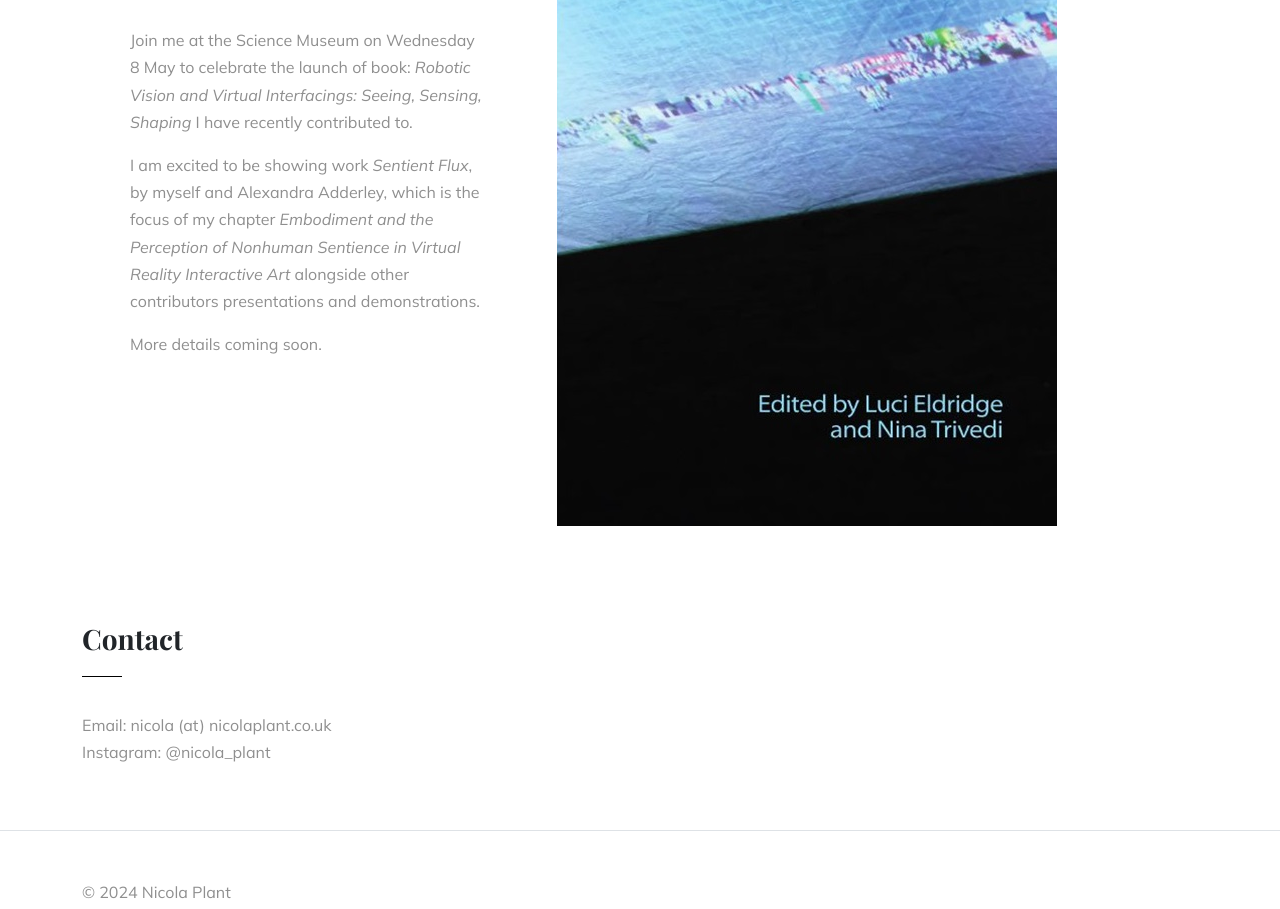
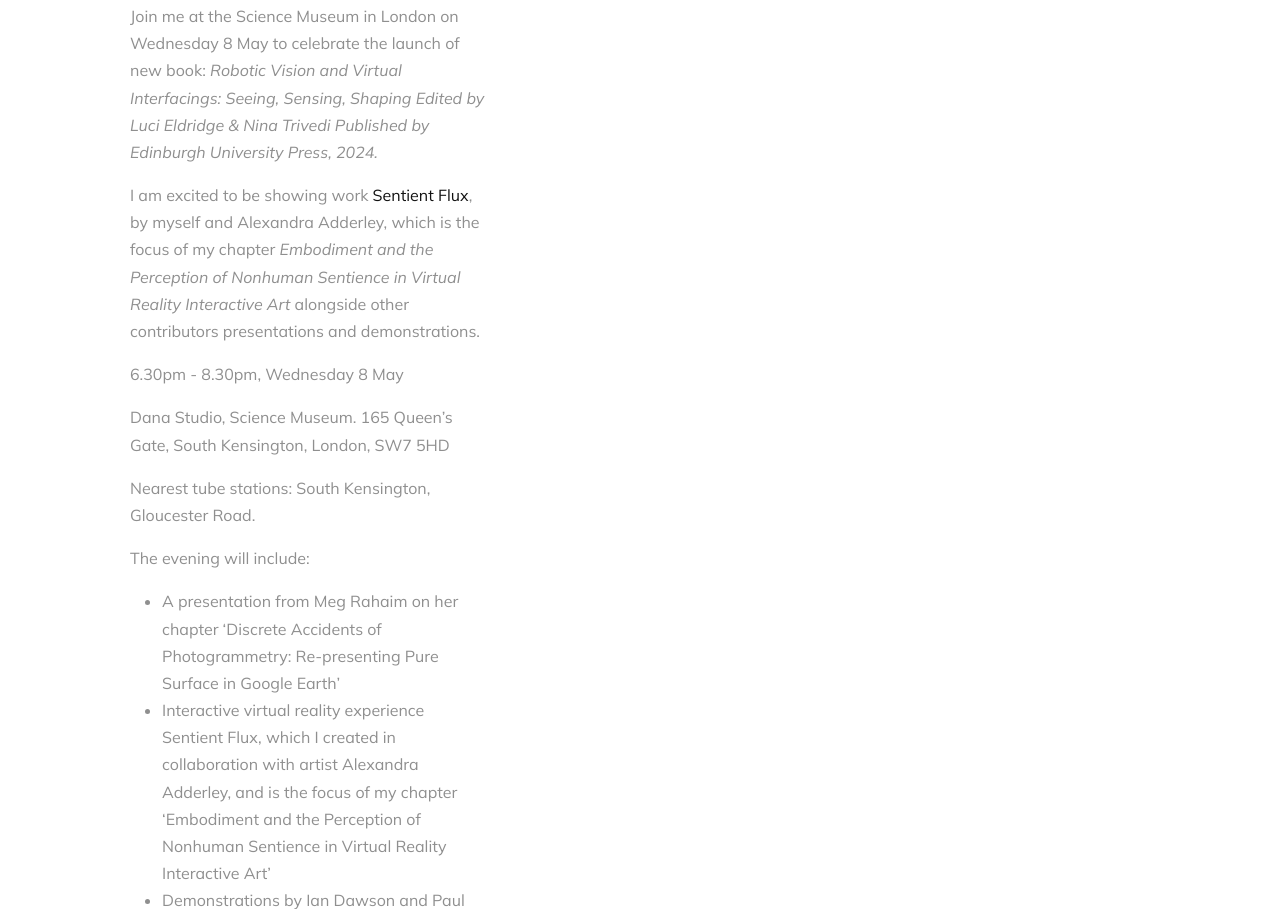
Before and after one commit to nicolaplant/nicolaplant.github.io, a plain HTML site: page booklaunch.html in a window 1280 px wide. Shown: the part 638-1547 px from the top of the page. Drawn offline with nearby package versions, Linux system fonts and the light colour scheme; a web font is replaced by a local one.

Commit message:
Updated news

```diff
--- a/booklaunch.html
+++ b/booklaunch.html
@@ -88,7 +88,7 @@
 				<div class="row text-center">
 					<div class="col-md-10 offset-md-1">
 
-						<h1 class="post-title display-3">Sentient Flux to be shown at book launch</h1>
+						<h1 class="post-title display-3">Sentient Flux to be shown for book launchat the Science Museum</h1>
 						<div class="post-meta text-uppercase mt-5">
 							<span class="post-category">News</span> / <span class="meta-date">28 March, 2024</span>
 						</div>
@@ -106,14 +106,41 @@
 					<div class="col-md-5">
 						<div class="section-element p-5">
 							<h2 class="section-title mb-5">Coming Up</h2>
-							<p>Join me at the Science Museum on Wednesday 8 May to celebrate the launch of book: <i>Robotic Vision and Virtual Interfacings: Seeing, Sensing, Shaping</i> I have recently contributed to.</p>
-							<p>I am excited to be showing work <i>Sentient Flux</i>, by myself and Alexandra Adderley, which is the focus of my chapter <i>Embodiment and the Perception of Nonhuman Sentience in Virtual Reality Interactive Art</i> alongside other contributors presentations and demonstrations.</p>
-							<p>More details coming soon.</p>
+								<p>Join me at the Science Museum in London on Wednesday 8 May to celebrate the launch of new book:
+								<i>Robotic Vision and Virtual Interfacings: Seeing, Sensing, Shaping
+									Edited by Luci Eldridge & Nina Trivedi
+									Published by Edinburgh University Press, 2024.</i>
+									</p>
+								<p>I am excited to be showing work <a href="sentientflux.html">Sentient Flux</a>, by myself and Alexandra Adderley, which is the focus of my chapter <i>Embodiment and the Perception of Nonhuman Sentience in Virtual Reality Interactive Art</i> alongside other contributors presentations and demonstrations.</p>
+
+								<p>
+								6.30pm - 8.30pm, Wednesday 8 May
+								</p>
+								<p>
+								Dana Studio, Science Museum. 165 Queen’s Gate, South Kensington, London, SW7 5HD
+								</p>
+								<p>
+								Nearest tube stations: South Kensington, Gloucester Road.
+								</p>
+								<p>
+									The evening will include:
+									<ul>
+										<li>A presentation from Meg Rahaim on her chapter ‘Discrete Accidents of Photogrammetry: Re-presenting Pure Surface in Google Earth’
+
+										<li>Interactive virtual reality experience Sentient Flux, which I created in collaboration with artist Alexandra Adderley, and is the focus of my chapter ‘Embodiment and the Perception of Nonhuman Sentience in Virtual Reality Interactive Art’
+
+										<li>Demonstrations by Ian Dawson and Paul Reilly of the Reflective Transformation Imaging technology discussed in their chapter ‘Metalithic Postcards in the Pandemic’
+
+										<li>Artworks by Kate Fahey from her chapter ‘Blinking Eyes: The Embodied Registers of Military Drone Camera Footage on YouTube’.
+									</ul>
+								</p>
+
+							</div>
 						</div>
 					</div>
 					<div class="col-md-7">
 						<div class="image-holder">
-							<img src="images/robot-vision-book-resized.jpg" class="img-fluid" alt="about-us">
+							<img src="images/RoboticVision-Digitalflyer.png" class="img-fluid" alt="about-us">
 						</div>
 					</div>
 				</div>
```
Also changed, not shown: blog.html (+1 -1 lines), index.html (+1 -1 lines), images/RoboticVision-Digitalflyer.png (added), 1 other file.
